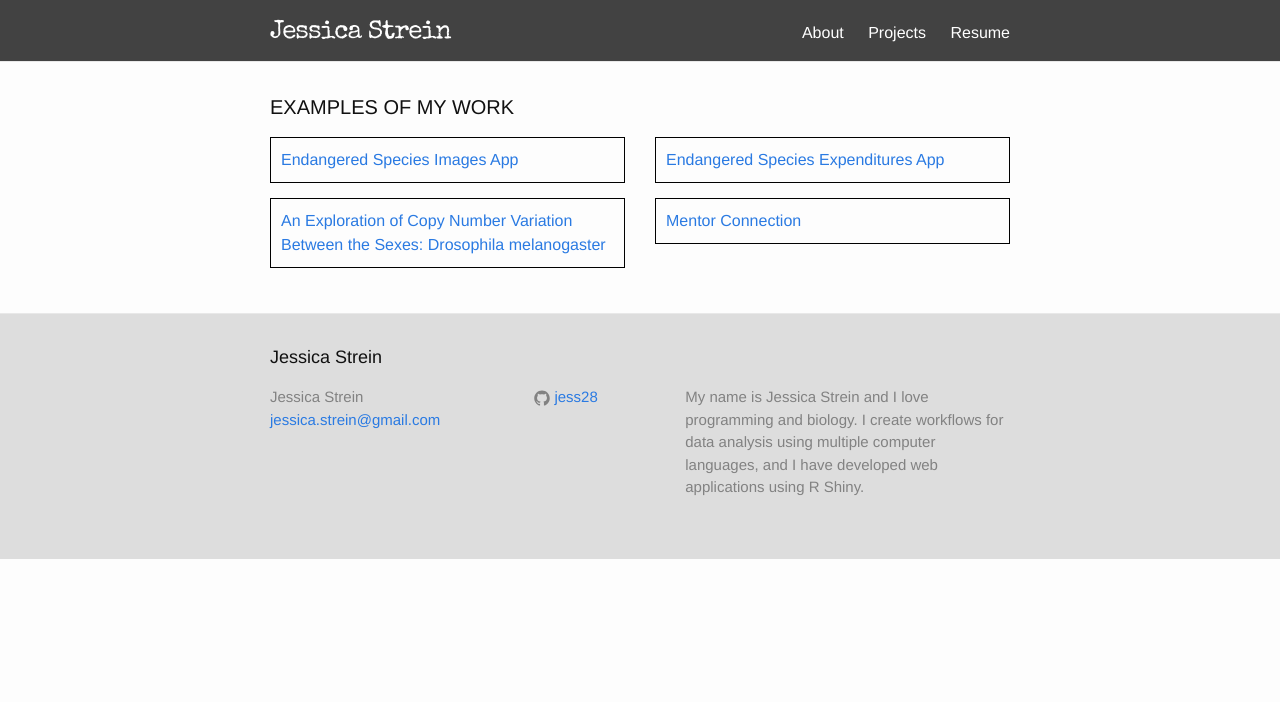
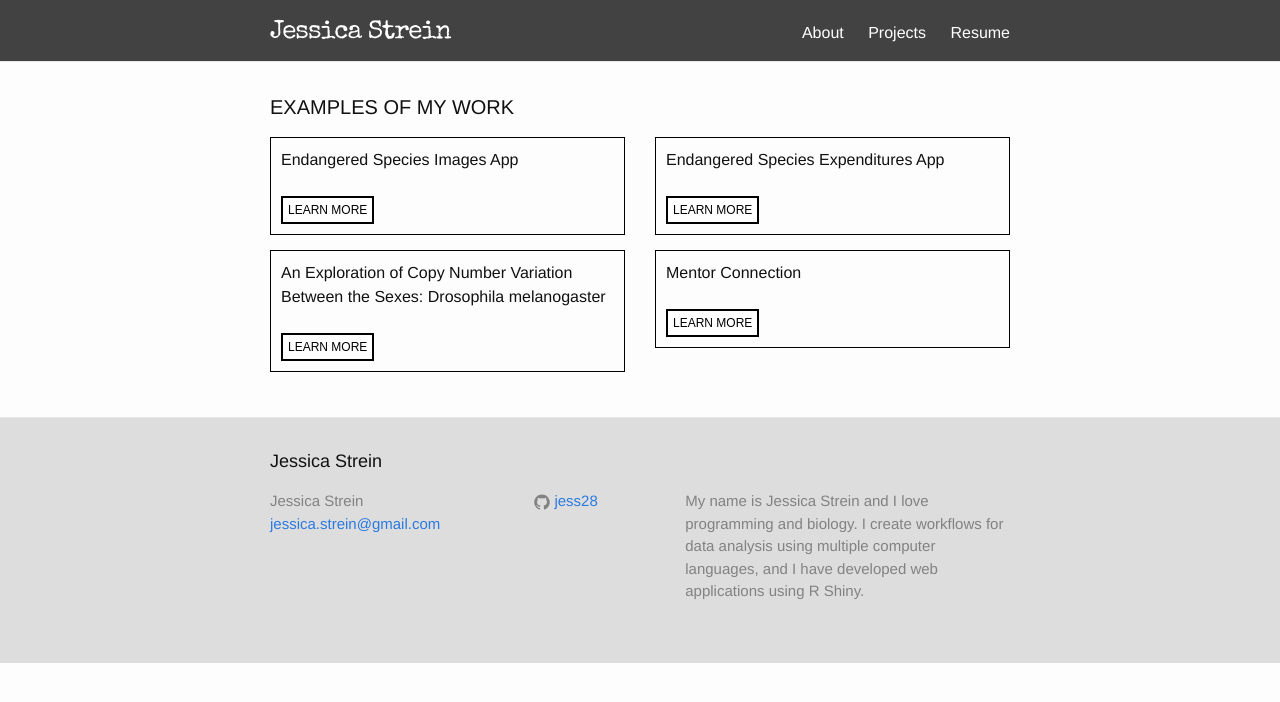
Before and after one commit to jess28/jess28.github.io, a Jekyll site: the page built from projects/index.html, in a window 1280 px wide. Shown: the top 702 px of the page. Built offline with Jekyll 4.4.1, drawn with Linux system fonts in a browser that asks for light colours.

Commit message:
added button to project page

```diff
--- a/_sass/_base.scss
+++ b/_sass/_base.scss
@@ -204,3 +204,22 @@ pre {
         }
     }
 }
+
+/**
+ * Buttons
+ */
+.button {
+  background-color: white;
+  color: black;
+  border: 2px solid black;
+  text-align: center;
+  font-size: 12px;
+  padding: 5px;
+  transition-duration: 0.3s;
+  -webkit-transition-duration: 0.3s; /* Safari */
+}
+
+.button:hover {
+  background-color: black;
+  color: white;
+}
--- a/projects/index.html
+++ b/projects/index.html
@@ -8,28 +8,41 @@ permalink: /projects/
 
   <h1 class="page-heading">EXAMPLES OF MY WORK</h1>
 
-  <a href='{{base}}/projects/dow_img_app'>
+
   <div class="left">
     Endangered Species Images App
+    <br>
+    <br>
+    <form>
+      <input type="button" onClick="parent.location='{{base}}/projects/dow_img_app'" value="LEARN MORE" class="button">
+    </form>
   </div>
-  </a>
 
-  <a href='{{base}}/projects/dow_expenditures_app'>
   <div class="right">
     Endangered Species Expenditures App
+    <br>
+    <br>
+    <form>
+      <input type="button" onClick="parent.location='{{base}}/projects/dow_expenditures_app'" value="LEARN MORE" class="button">
+    </form>
   </div>
-  </a>
 
-  <a href='{{base}}/projects/masters_work'>
   <div class="left">
     An Exploration of Copy Number Variation Between the Sexes: Drosophila melanogaster
+    <br>
+    <br>
+    <form>
+      <input type="button" onClick="parent.location='{{base}}/projects/masters_work'" value="LEARN MORE" class="button">
+    </form>
   </div>
-  </a>
 
-  <a href='{{base}}/projects/mentor_connect'>
   <div class="right">
     Mentor Connection
+    <br>
+    <br>
+    <form>
+      <input type="button" onClick="parent.location='{{base}}/projects/mentor_connect'" value="LEARN MORE" class="button">
+    </form>
   </div>
-  </a>
 
 </div>
```
Also changed, not shown: projects/end_sp_budget_app.md (+2 -0 lines). Lines whose indentation alone changed are shown as unchanged.
